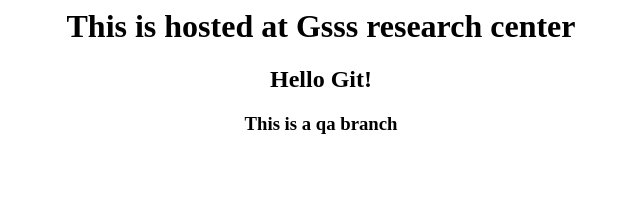
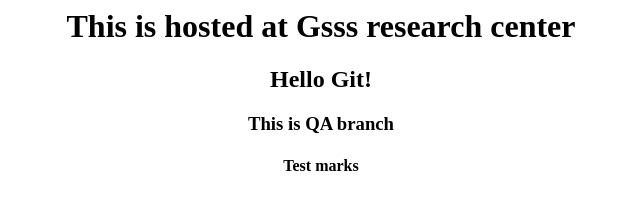
Before and after one commit to kavithagowda2405-ctrl/siciot, a plain HTML site: page index.html in a window 1280 px wide. Shown: the whole page, without its empty margins (319-959 px from the left). Drawn offline with Linux system fonts and the light colour scheme.

Commit message:
Branch created for Testmarks

```diff
--- a/index.html
+++ b/index.html
@@ -1,5 +1,6 @@
 <html>
    <h1 align = center>This is hosted at Gsss research center</h1>
    <h2 align = center>Hello Git!</h2>
-   <h3 align = center>This is a qa branch</h3>
+   <h3 align = center>This is QA branch</h3>
+   <h4 align = center>Test marks</h4>
 <html>
```
